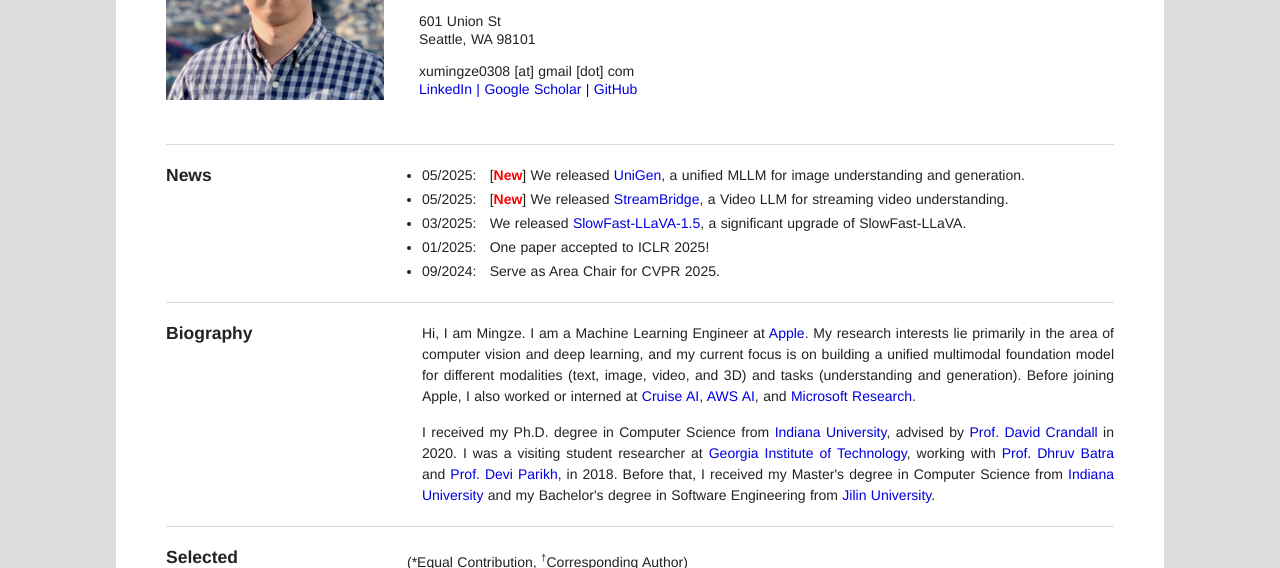
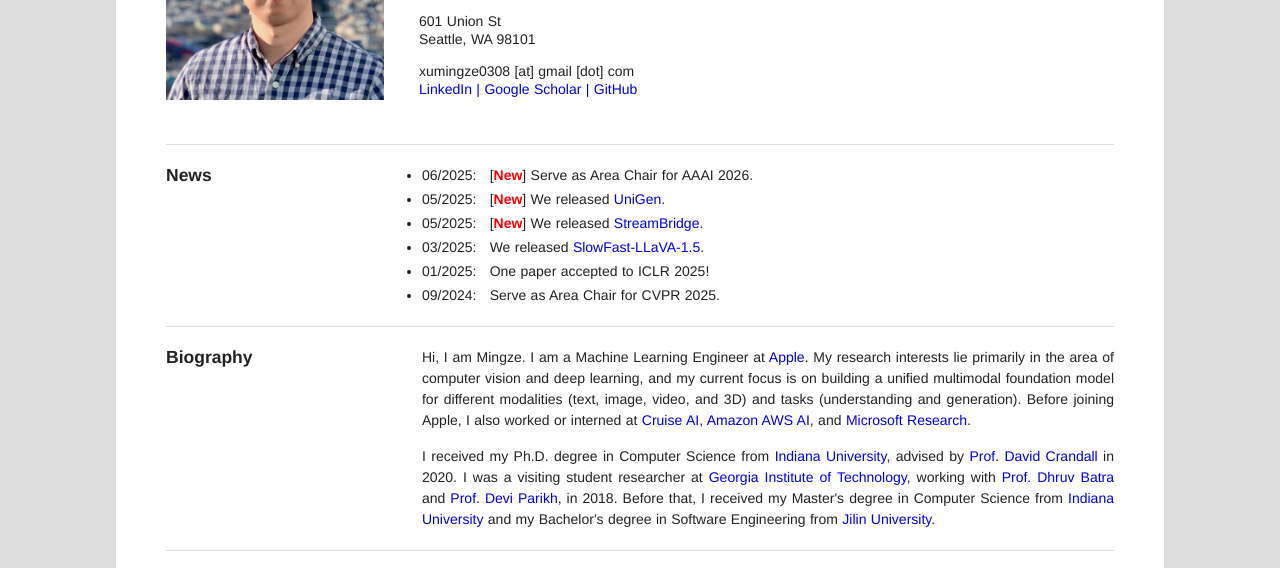
Before and after one commit to xumingze0308/xumingze0308.github.io, a plain HTML site: page index.html in a window 1280 px wide. Shown: the part 168-736 px from the top of the page. Drawn offline with Linux system fonts and the light colour scheme.

Commit message:
Update index.html

```diff
--- a/index.html
+++ b/index.html
@@ -104,14 +104,17 @@ The full path to this file is /u/mx6/html-pub/index.html<br>
 
                 <div class="sectionContent">
                     <ul>
+                        <li style="margin-bottom:-12px"><p>06/2025: &nbsp;
+                        [<font color="red"><strong>New</strong></font>]
+                        Serve as Area Chair for AAAI 2026.</li></p>
                         <li style="margin-bottom:-12px"><p>05/2025: &nbsp;
                         [<font color="red"><strong>New</strong></font>]
-                        We released <a href="https://arxiv.org/pdf/2505.14682">UniGen</a>, a unified MLLM for image understanding and generation.</li></p>
+                        We released <a href="https://arxiv.org/pdf/2505.14682">UniGen</a>.</li></p>
                         <li style="margin-bottom:-12px"><p>05/2025: &nbsp;
                         [<font color="red"><strong>New</strong></font>]
-                        We released <a href="https://www.arxiv.org/pdf/2505.05467">StreamBridge</a>, a Video LLM for streaming video understanding.</li></p>
+                        We released <a href="https://www.arxiv.org/pdf/2505.05467">StreamBridge</a>.</li></p>
                         <li style="margin-bottom:-12px"><p>03/2025: &nbsp;
-                        We released <a href="https://arxiv.org/pdf/2503.18943">SlowFast-LLaVA-1.5</a>, a significant upgrade of SlowFast-LLaVA.</li></p>
+                        We released <a href="https://arxiv.org/pdf/2503.18943">SlowFast-LLaVA-1.5</a>.</li></p>
                         <li style="margin-bottom:-12px"><p>01/2025: &nbsp;
                         One paper accepted to ICLR 2025!</li></p>
                         <li style="margin-bottom:20px"><p>09/2024: &nbsp;
@@ -183,7 +186,7 @@ The full path to this file is /u/mx6/html-pub/index.html<br>
                     and my current focus is on building a unified multimodal foundation model for different modalities (text, image, video, and 3D) and tasks (understanding and generation).
                     Before joining Apple, I also worked or interned at
                     <a href="https://getcruise.com/">Cruise AI</a>,
-                    <a href="https://aws.amazon.com/rekognition/">AWS AI</a>, and
+                    <a href="https://aws.amazon.com/rekognition/">Amazon AWS AI</a>, and
                     <a href="https://www.microsoft.com/en-us/research/lab/microsoft-research-redmond/">Microsoft Research</a>.
                     </p>
 
@@ -219,7 +222,9 @@ The full path to this file is /u/mx6/html-pub/index.html<br>
 
         <section>
         <div class="sectionTitle", id="publications">
-            <h1>Selected Publications</h1>
+            <h1>
+                Selected Publications
+            </h1>
         </div>
 
             <article>
@@ -239,7 +244,7 @@ The full path to this file is /u/mx6/html-pub/index.html<br>
                         </li>
 
                         <li style="margin-bottom:10px">
-                            <p><a href="https://arxiv.org/pdf/2503.18943">StreamBridge: Turning Your Offline Video Large Language Model into a Proactive Streaming Assistant</strong></a></br>
+                            <p><a href="https://arxiv.org/pdf/2505.05467">StreamBridge: Turning Your Offline Video Large Language Model into a Proactive Streaming Assistant</strong></a></br>
                             Haibo Wang, Bo Feng, Zhengfeng Lai, <strong>Mingze Xu</strong>, Shiyu Li, Weifeng Ge, Afshin Dehghan, Meng Cao, Ping Huang</br>
                             Technical Report (arXiv:2505.05467), 2025
                             <plink>
@@ -537,7 +542,7 @@ The full path to this file is /u/mx6/html-pub/index.html<br>
 
     </div>
     <div align="right">
-        <p><i>Last update: 05/20/2025 &nbsp;&nbsp;&nbsp;</i></p>
+        <p><i>Last update: 06/2025 &nbsp;&nbsp;&nbsp;</i></p>
     </div>
 </div>
 
```
